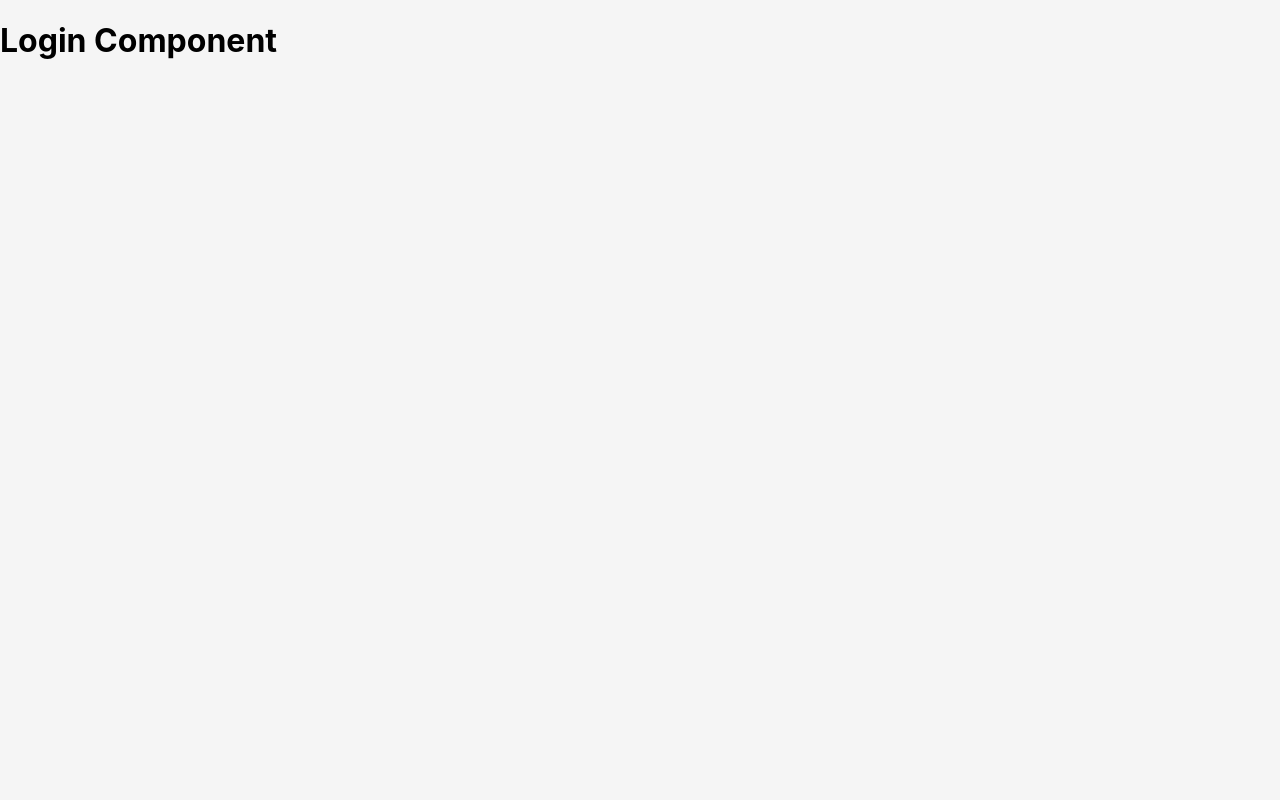
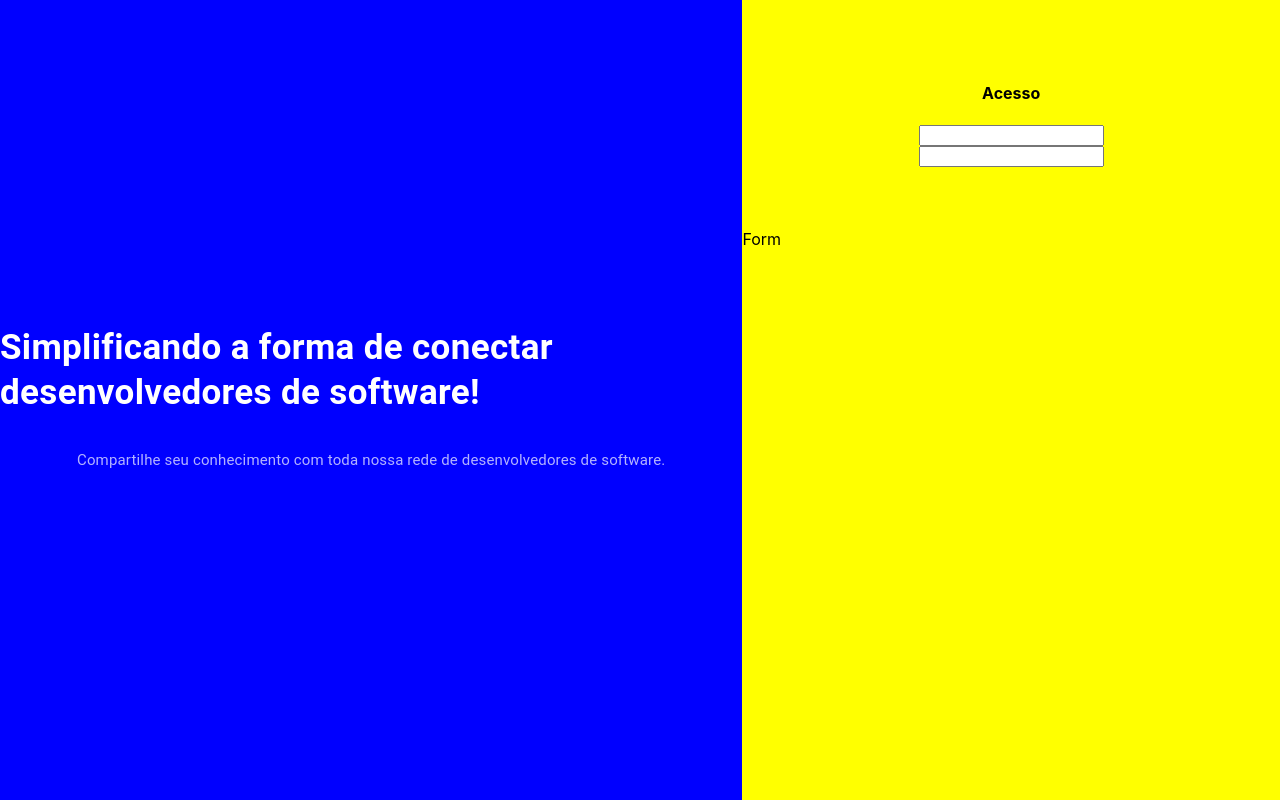
Before and after one commit to jordanmarta/connecta-dev, a React (Create React App) app: page /sign-in in a window 1280 px wide. Built offline with nearby package versions, Linux system fonts and the light colour scheme.

Commit message:
Criando tela de login

```diff
--- a/package.json
+++ b/package.json
@@ -9,6 +9,7 @@
     "@testing-library/jest-dom": "^5.11.4",
     "@testing-library/react": "^11.1.0",
     "@testing-library/user-event": "^12.1.10",
+    "history": "^5.0.0",
     "react": "^17.0.1",
     "react-dom": "^17.0.1",
     "react-feather": "^2.0.9",
--- a/src/pages/SignIn/index.js
+++ b/src/pages/SignIn/index.js
@@ -1,6 +1,84 @@
 import React from "react";
+import {
+  Avatar,
+  Box,
+  Grid,
+  TextField,
+  Typography,
+  Button,
+  Link,
+  FormHelperText,
+} from "@material-ui/core";
+import { makeStyles } from "@material-ui/styles";
+
+const useStyles = makeStyles((theme) => ({
+  /* Flex Container */
+  root: {
+    display: "flex",
+    flexDirection: "row",
+    height: "100vh",
+  },
+  /* Flex Item container (container por causa da centralização) */
+  left: {
+    background: "blue",
+    flexGrow: 0,
+    flexBasis: "58%",
+
+    display: "flex",
+    flexDirection: "column",
+    justifyContent: "center", // Alinhamento na vertical
+    alignItems: "center", // Alinhamento na horizontal
+  },
+  right: {
+    background: "yellow",
+    flexGrow: 0,
+    flexBasis: "42%",
+  },
+  form: {
+    display: "flex",
+    flexDirection: "column",
+    margin: "62px 32px",
+    alignItems: "center",
+  },
+}));
 
 function SignIn() {
-  return <h1>Login Component</h1>;
+  const classes = useStyles();
+
+  return (
+    <div className={classes.root}>
+      <div className={classes.left}>
+        <Typography
+          style={{
+            color: "#FFF",
+            fontSize: 35,
+            lineHeight: "45px",
+          }}
+        >
+          <strong>Simplificando a forma de conectar desenvolvedores de software!</strong>
+        </Typography>
+        <Typography
+          variant="body2"
+          style={{
+            color: "rgb(255, 255, 255, 0.7)",
+            marginTop: 30,
+            fontSize: 15,
+            lineHeight: "30px",
+          }}
+        >
+          Compartilhe seu conhecimento com toda nossa rede de desenvolvedores de software.
+        </Typography>
+      </div>
+
+      <div className={classes.right}>
+        <form className={classes.form}>
+          <h4>Acesso</h4>
+          <input type="text"></input>
+          <input type="text"></input>
+        </form>
+        Form
+      </div>
+    </div>
+  );
 }
 export default SignIn;
```
Also changed, not shown: 1 other file (tests, documents, lock files or other folders).
